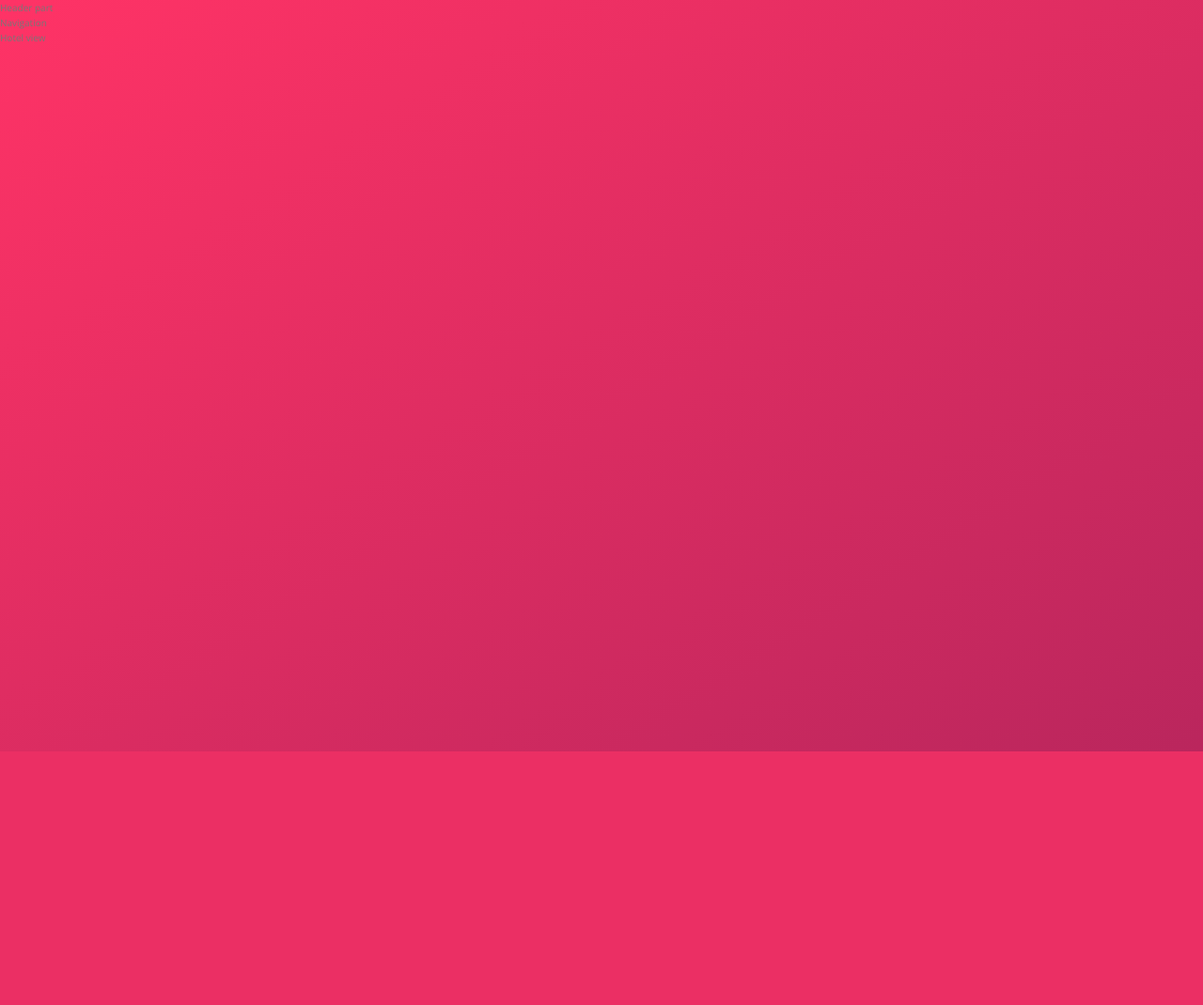
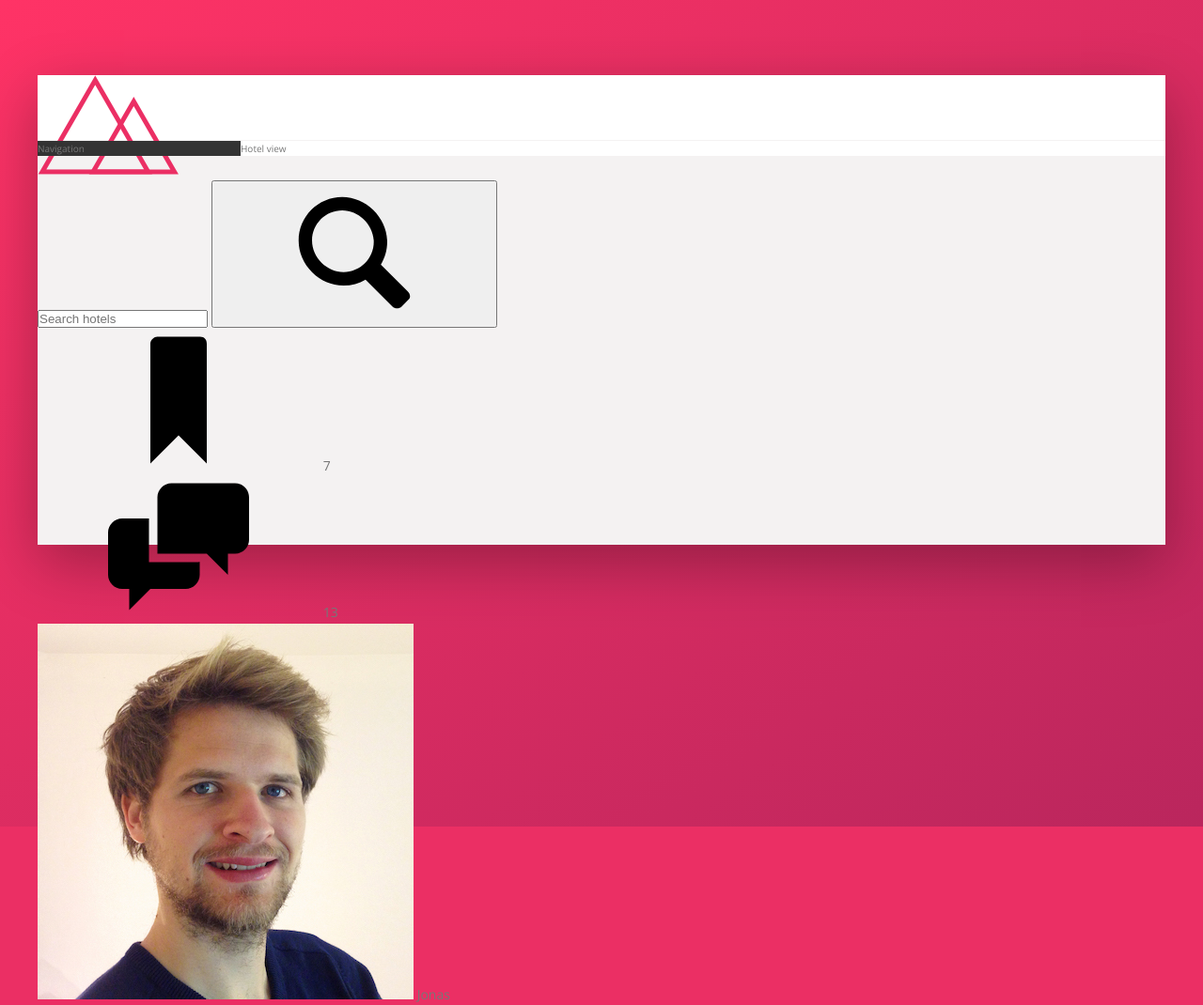
Before and after one commit to SZ1980/trillo-project, a website: page index.html in a window 1280 px wide. Shown: the whole page at 94% size. Before the commit the page ends 800 px from the top, so only its background shows below. Drawn offline with nearby package versions, Linux system fonts and the light colour scheme.

Commit message:
starting header

```diff
--- a/index.html
+++ b/index.html
@@ -15,7 +15,35 @@
 <body>
     <div class="container">
         <header class="header">
-            Header part
+            <img src="img/logo.png" alt="trillo logo" class="logo">
+
+            <form action="#" class="search">
+                <input type="text" class="search__input" placeholder="Search hotels">
+                <button class="search__button">
+                    <svg class="search__icon">
+                        <use xlink:href="img/sprite.svg#icon-magnifying-glass"></use>
+                    </svg>
+                </button>
+            </form>
+
+            <nav class="user-nav">
+                <div class="user-nav__icon-box">
+                    <svg class="user-nav__icon">
+                        <use xlink:href="img/sprite.svg#icon-bookmark"></use>
+                    </svg>
+                    <span class="user-nav__notification">7</span>
+                </div>
+                <div class="user-nav__icon-box">
+                    <svg class="user-nav__icon">
+                        <use xlink:href="img/sprite.svg#icon-chat"></use>
+                    </svg>
+                    <span class="user-nav__notification">13</span>
+                </div>
+                <div class="user-nav__user">
+                    <img src="img/user.jpg" alt="User photo" class="user-nav__user-photo">
+                    <span class="user-nav__user-name">Jonas</span>
+                </div>
+            </nav>
         </header>
         <div class="content">
             <nav class="sidebar">
--- a/sass/_base.scss
+++ b/sass/_base.scss
@@ -36,6 +36,12 @@ Grey dark 3: #999
         --line: 1px solid var(--color-grey-light-2);
 }
 
+$bp-largest: 75em; // 1200px
+$bp-large: 68.75em; // 1100px
+$bp-medium: 56.25em; // 900px
+$bp-small: 37.5em; // 600px
+$bp-smallest: 31.25em; // 500px
+
 * {
     margin: 0;
         padding: 0;
--- a/sass/_layout.scss
+++ b/sass/_layout.scss
@@ -1,9 +1,30 @@
-.container{}
+.container{
+    max-width: 120rem;
+    margin: 8rem auto;
+    background-color: var(--color-grey-light-2);
+    box-shadow: var(--shadow-dark);
 
-.header{}
+    min-height: 50rem;
+}
 
-.content{}
+.header{
+    font-size: 1.4rem;
+        height: 7rem;
+        background-color: #fff;
+        border-bottom: var(--line);
+}
 
-.sidebar{}
+.content{
+    display: flex;
+}
 
-.hotel-view{}
+.sidebar{
+    background-color: var(--color-grey-dark-1);
+
+    flex: 0 0 18%;
+}
+
+.hotel-view{
+    background-color: #fff;
+    flex: 1;
+}
```
Also changed, not shown: css/style.comp.css, img/SVG/aircraft-take-off.svg (added), img/SVG/bookmark.svg (added), img/SVG/chat.svg (added), img/SVG/chevron-thin-right.svg (added), img/SVG/home.svg (added), img/SVG/key.svg (added), img/SVG/location-pin.svg (added), img/SVG/magnifying-glass.svg (added), img/SVG/map.svg (added), img/SVG/star.svg (added).
